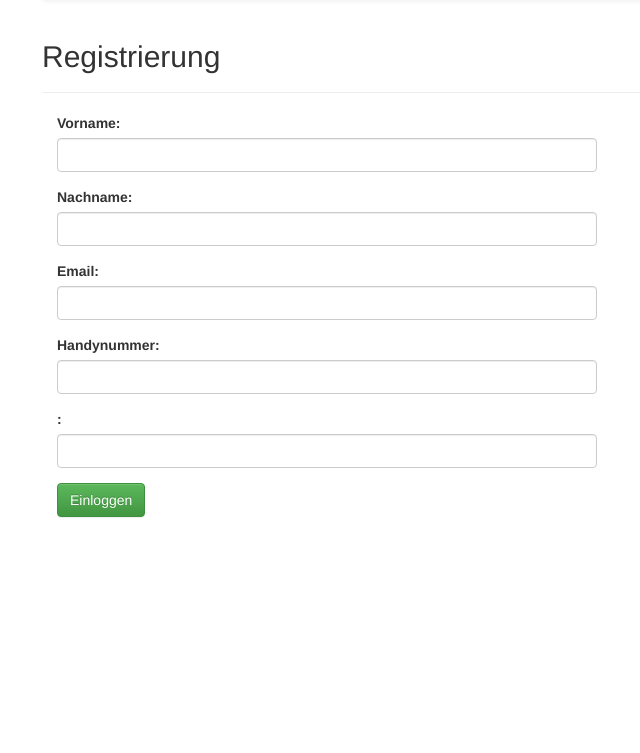
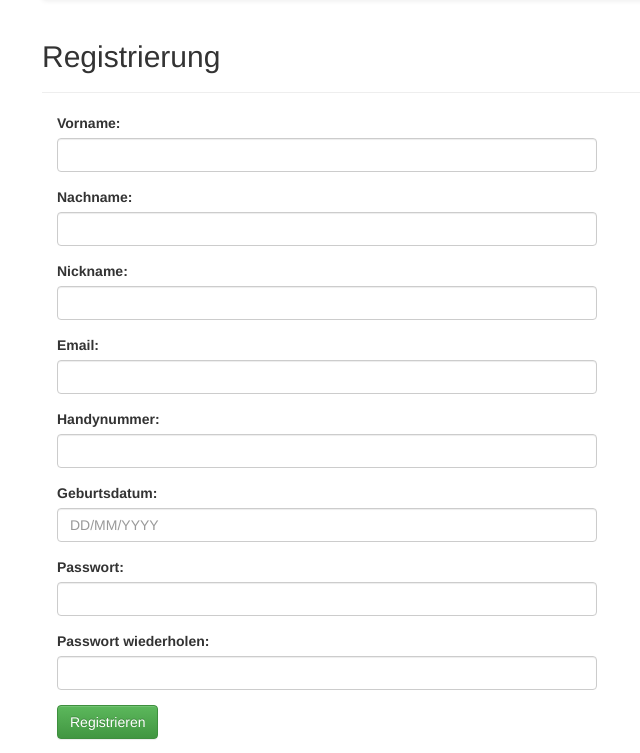
Before and after one commit to lo1c/InstantHelp, a PHP site: page /register.php in a window 1280 px wide. Shown: the part 52-805 px from the top of the page, without its empty margins (28-668 px from the left). Before the commit the page ends 570 px from the top, so only its background shows below. Run offline with PHP 8.4, Linux system fonts and the light colour scheme.

Commit message:
Web Forms+Register

```diff
--- a/Client/Web/register.php
+++ b/Client/Web/register.php
@@ -50,19 +50,31 @@
 	    	<label for="pwd">Nachname:</label>
 	    	<input type="password" class="form-control" id="pwd">
 	  	</div>
-            <div class="form-group">
+        <div class="form-group">
+	    	<label for="pwd">Nickname:</label>
+	    	<input type="password" class="form-control" id="pwd">
+	  	</div>
+        <div class="form-group">
 	    	<label for="pwd">Email:</label>
 	    	<input type="password" class="form-control" id="pwd">
 	  	</div>
-            <div class="form-group">
+        <div class="form-group">
 	    	<label for="pwd">Handynummer:</label>
 	    	<input type="password" class="form-control" id="pwd">
 	  	</div>
-            <div class="form-group">
-	    	<label for="pwd">:</label>
-	    	<input type="password" class="form-control" id="pwd">
+        <div class="form-group">
+	    	<label for="pwd">Geburtsdatum:</label>
+	    	<input type="password" placeholder="DD/MM/YYYY" class="form-control" id="pwd">
 	  	</div>
-	    <button type="submit" class="btn btn-success">Einloggen</button>
+        <div class="form-group">
+	    	<label for="pwd">Passwort:</label>
+	    	<input type="password"  class="form-control" id="pwd">
+	  	</div>
+        <div class="form-group">
+	    	<label for="pwd">Passwort wiederholen:</label>
+	    	<input type="password"  class="form-control" id="pwd">
+	  	</div>
+	    <button type="submit" class="btn btn-success">Registrieren</button>
 	   </form>
 	</div>
 	</div>
```
